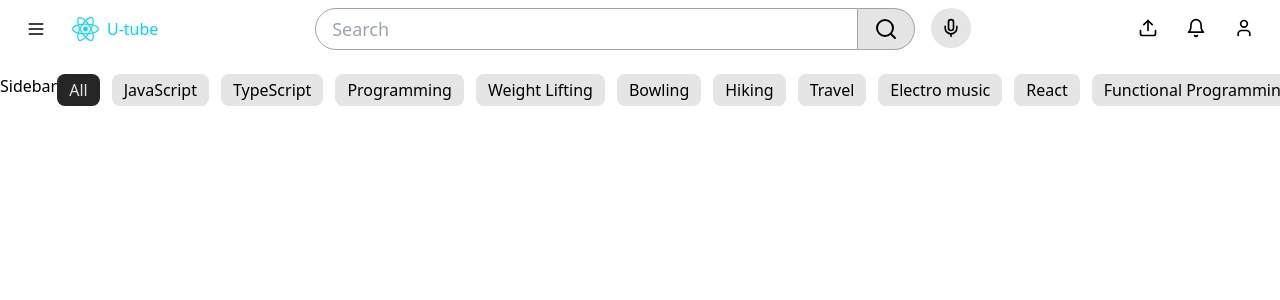
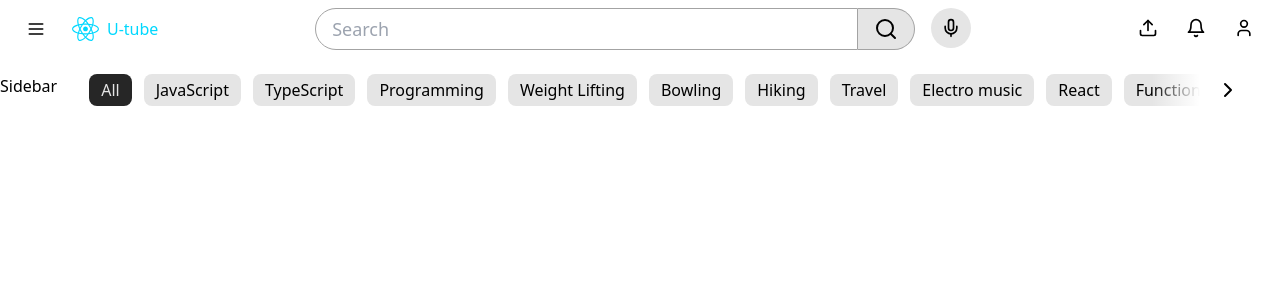
Before and after one commit to esther-v/u-tube, a React (Vite) app: page / in a window 1280 px wide. Shown: the top 300 px of the page. Built offline with nearby package versions, Linux system fonts and the light colour scheme.

Commit message:
add resize observer to show the arrows depending on width of categories div

```diff
--- a/src/App.tsx
+++ b/src/App.tsx
@@ -12,8 +12,10 @@
         <PageHeader />
         <div className="grid grid-cols-[auto,1fr] flex-grow-1 overflow-auto">
           <div>Sidebar</div>
-          <div className="sticky top-0 bg-white z-10 pb-4">
-            <CategoryPills categories={categories} selectedCategory={selectedCategory} onSelect={setSelectedCategory} />
+          <div className='overflow-x-hidden px-8 pb-4'>
+            <div className="sticky top-0 bg-white z-10 pb-4">
+              <CategoryPills categories={categories} selectedCategory={selectedCategory} onSelect={setSelectedCategory} />
+            </div>
           </div>
         </div>
       </div>
--- a/src/components/CategoryPills.tsx
+++ b/src/components/CategoryPills.tsx
@@ -1,4 +1,6 @@
+import { ChevronLeft, ChevronRight } from "lucide-react";
 import { Button } from "./Button";
+import { useEffect, useRef, useState } from "react";
 
 type CategoryPillProps = {
   categories: string[],
@@ -6,10 +8,36 @@
   onSelect: (category: string) => void
 }
 
+const TRANSLATE_AMOUNT = 200
+
 export function CategoryPills({ categories, selectedCategory, onSelect }: CategoryPillProps) {
+  const [translate, setTranslate] = useState(0)
+  const [isLeftVisible, setIsLeftVisible] = useState(false)
+  const [isRightVisible, setIsRightVisible] = useState(false)
+  const containerRef = useRef<HTMLDivElement>(null)
+
+  useEffect(() => {
+    if (containerRef.current == null) return
+    const observer = new ResizeObserver(entries => {
+      const container = entries[0]?.target
+      if (container == null) return
+
+      setIsLeftVisible(translate > 0)
+      setIsRightVisible(
+        translate + container.clientWidth < container.scrollWidth
+      )
+    })
+    observer.observe(containerRef.current)
+    return () => {
+      observer.disconnect()
+    }
+  }, [categories, translate])
+
   return (
-    <div className="overflow-x-hidden relative">
-      <div className="flex whitespace-nowrap gap-3 transition-transform w-[max-content]">
+    <div className="overflow-x-hidden relative" ref={containerRef}>
+      <div
+        className="flex whitespace-nowrap gap-3 transition-transform w-[max-content]"
+        style={{ transform: `translateX(-${translate}px)`}}>
         {categories.map(category => (
           <Button
             key={category}
@@ -21,6 +49,49 @@
           </Button>
         ))}
       </div>
+      {isLeftVisible && (
+        <div className="absolute left-0 top-1/2 -translate-y-1/2 bg-gradient-to-r from-white from-50% to-transparent w-24 h-full">
+          <Button
+            variant="ghost"
+            size="icon"
+            className="h-full aspect-square w-autp p-1.5"
+            onClick={() => (
+              setTranslate(translate => {
+                const newTranslate = translate - TRANSLATE_AMOUNT
+                if (newTranslate <= 0) return 0
+                return newTranslate
+              })
+            )}
+          >
+            <ChevronLeft />
+          </Button>
+        </div>
+      )}
+      {isRightVisible && (
+        <div className="absolute right-0 top-1/2 -translate-y-1/2 bg-gradient-to-l from-white from-50% to-transparent w-24 h-full flex justify-end">
+          <Button
+            variant="ghost"
+            size="icon"
+            className="h-full aspect-square w-autp p-1.5"
+            onClick={() => {
+              setTranslate(translate => {
+                if (containerRef.current == null) {
+                  return translate
+                }
+                const newTranslate = translate + TRANSLATE_AMOUNT
+                const edge = containerRef.current.scrollWidth
+                const width = containerRef.current.clientWidth
+                if (newTranslate + width >= edge) {
+                  return edge - width
+                }
+                return newTranslate
+              })
+            }}
+          >
+            <ChevronRight />
+          </Button>
+        </div>
+      )}
     </div>
   )
 }
--- a/src/layouts/PageHeader.tsx
+++ b/src/layouts/PageHeader.tsx
@@ -5,7 +5,6 @@
 
 export function PageHeader() {
   const [showFullWidthSearch, setShowFullWidthSearch] = useState(false)
-  console.log(showFullWidthSearch)
   return (
     <div className="flex gap-10 lg:gap-20 justify-between pt-2 mb-6 mx-4">
       <div className={`gap-4 items-center flex-shrink-0 ${showFullWidthSearch ? "hidden" : "flex"}`}>
```
